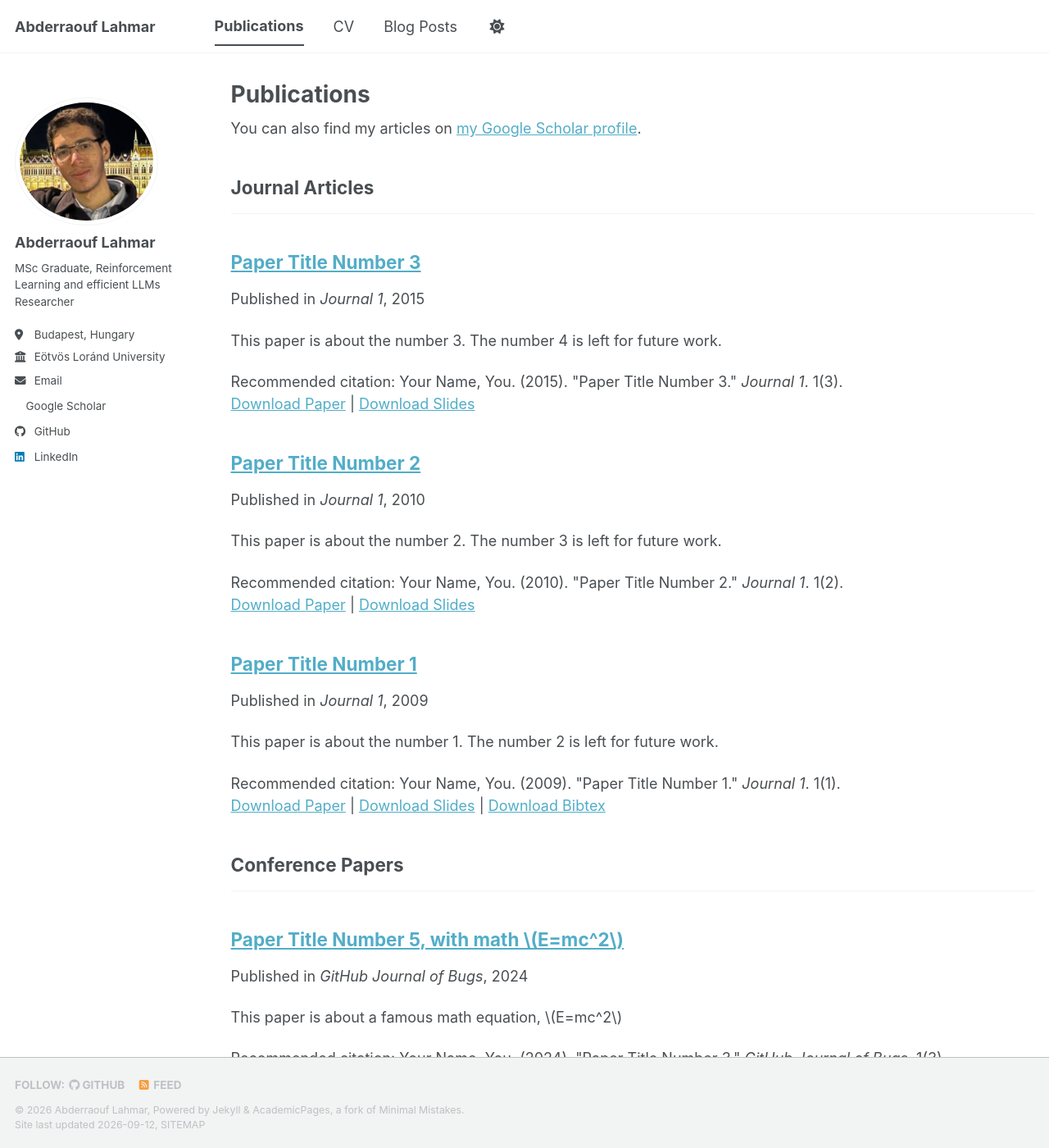
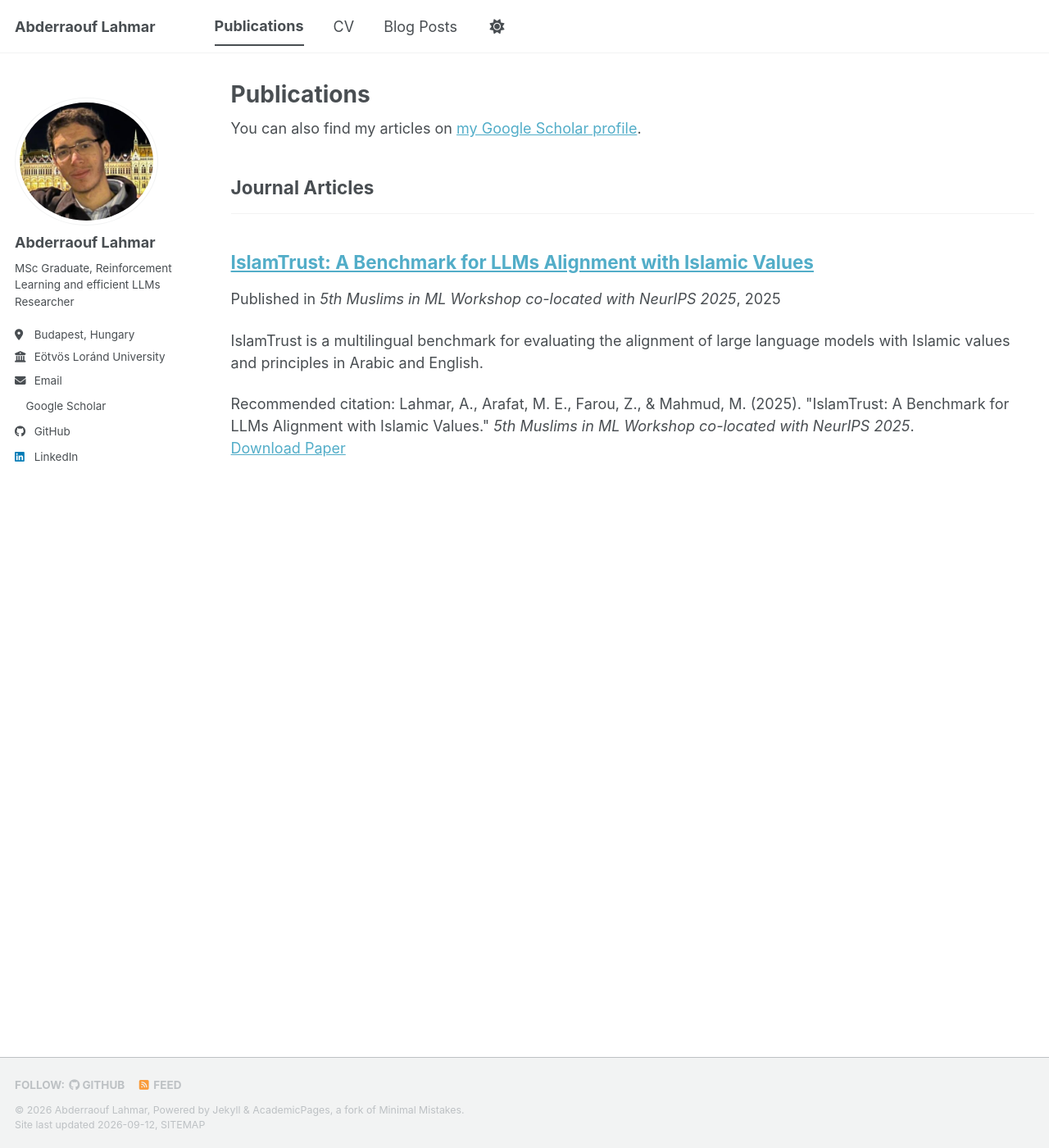
Before and after one commit to abderraouf-000/abderraouf-000.github.io, a Jekyll site: the page built from _pages/publications.html, in a window 1280 px wide and 1400 px high. Shown: the whole window at 82% size. Built offline with Jekyll 4.4.1, drawn with Linux system fonts in a browser that asks for light colours; a style sheet for code colours, icons or effects is not loaded; some of the changed text lies outside the part shown.

Commit message:
Add publications

```diff
--- a/_publications/2009-10-01-paper-title-number-1.md
+++ b/_publications/2009-10-01-paper-title-number-1.md
@@ -1,14 +1,12 @@
 ---
-title: "Paper Title Number 1"
+title: "IslamTrust: A Benchmark for LLMs Alignment with Islamic Values"
 collection: publications
 category: manuscripts
-permalink: /publication/2009-10-01-paper-title-number-1
-excerpt: 'This paper is about the number 1. The number 2 is left for future work.'
-date: 2009-10-01
-venue: 'Journal 1'
-slidesurl: 'https://academicpages.github.io/files/slides1.pdf'
-paperurl: 'https://academicpages.github.io/files/paper1.pdf'
-bibtexurl: 'https://academicpages.github.io/files/bibtex1.bib'
-citation: 'Your Name, You. (2009). &quot;Paper Title Number 1.&quot; <i>Journal 1</i>. 1(1).'
+permalink: /publication/2025-islamtrust-benchmark
+excerpt: 'IslamTrust is a multilingual benchmark for evaluating the alignment of large language models with Islamic values and principles in Arabic and English.'
+date: 2025-12-01
+venue: '5th Muslims in ML Workshop co-located with NeurIPS 2025'
+paperurl: 'https://openreview.net/pdf?id=PBcv90iKFB'
+citation: 'Lahmar, A., Arafat, M. E., Farou, Z., & Mahmud, M. (2025). "IslamTrust: A Benchmark for LLMs Alignment with Islamic Values." <i>5th Muslims in ML Workshop co-located with NeurIPS 2025</i>.'
 ---
 The contents above will be part of a list of publications, if the user clicks the link for the publication than the contents of section will be rendered as a full page, allowing you to provide more information about the paper for the reader. When publications are displayed as a single page, the contents of the above "citation" field will automatically be included below this section in a smaller font.
--- a/_publications/2010-10-01-paper-title-number-2.md
+++ /dev/null
@@ -1,14 +0,0 @@
----
-title: "Paper Title Number 2"
-collection: publications
-category: manuscripts
-permalink: /publication/2010-10-01-paper-title-number-2
-excerpt: 'This paper is about the number 2. The number 3 is left for future work.'
-date: 2010-10-01
-venue: 'Journal 1'
-slidesurl: 'https://academicpages.github.io/files/slides2.pdf'
-paperurl: 'https://academicpages.github.io/files/paper2.pdf'
-citation: 'Your Name, You. (2010). &quot;Paper Title Number 2.&quot; <i>Journal 1</i>. 1(2).'
----
-
-The contents above will be part of a list of publications, if the user clicks the link for the publication than the contents of section will be rendered as a full page, allowing you to provide more information about the paper for the reader. When publications are displayed as a single page, the contents of the above "citation" field will automatically be included below this section in a smaller font.
--- a/_publications/2015-10-01-paper-title-number-3.md
+++ /dev/null
@@ -1,14 +0,0 @@
----
-title: "Paper Title Number 3"
-collection: publications
-category: manuscripts
-permalink: /publication/2015-10-01-paper-title-number-3
-excerpt: 'This paper is about the number 3. The number 4 is left for future work.'
-date: 2015-10-01
-venue: 'Journal 1'
-slidesurl: 'https://academicpages.github.io/files/slides3.pdf'
-paperurl: 'https://academicpages.github.io/files/paper3.pdf'
-citation: 'Your Name, You. (2015). &quot;Paper Title Number 3.&quot; <i>Journal 1</i>. 1(3).'
----
-
-The contents above will be part of a list of publications, if the user clicks the link for the publication than the contents of section will be rendered as a full page, allowing you to provide more information about the paper for the reader. When publications are displayed as a single page, the contents of the above "citation" field will automatically be included below this section in a smaller font.
--- a/_publications/2025-06-08-paper-title-number-5.md
+++ /dev/null
@@ -1,13 +0,0 @@
----
-title: "Paper Title Number 5, with math $$E=mc^2$$"
-collection: publications
-category: conferences
-permalink: /publication/2024-02-17-paper-title-number-4
-excerpt: 'This paper is about a famous math equation, $$E=mc^2$$'
-date: 2024-02-17
-venue: 'GitHub Journal of Bugs'
-paperurl: 'https://academicpages.github.io/files/paper3.pdf'
-citation: 'Your Name, You. (2024). &quot;Paper Title Number 3.&quot; <i>GitHub Journal of Bugs</i>. 1(3).'
----
-
-Using [MathJax](https://www.mathjax.org/) in the description is supported - $$E=mc^2$$ - however, the use must be mindful that the default delimiters are `$$...$$` and `\\[...\\]` which differs from the `$...$` that is typically expected.
--- a/files/bibtex1.bib
+++ b/files/bibtex1.bib
@@ -1,10 +1,8 @@
-@article{Alice2023example,
-    title={An Example Article},
-    author={Alice, Bob and Charlie},
-    journal={Journal of Examples},
-    volume={12},
-    number={3},
-    pages={123--456},
-    year={2023},
-    publisher={Example Publisher}
+@inproceedings{
+lahmar2025islamtrust,
+title={IslamTrust: A Benchmark for {LLM}s Alignment with Islamic Values},
+author={Abderraouf Lahmar and Md Easin Arafat and Zakarya Farou and Mufti Mahmud},
+booktitle={5th Muslims in ML Workshop co-located with NeurIPS 2025},
+year={2025},
+url={https://openreview.net/forum?id=PBcv90iKFB}
 }
```
Also changed, not shown: _publications/2024-02-17-paper-title-number-4.md (deleted, +0 -13 lines), 7 other files.
